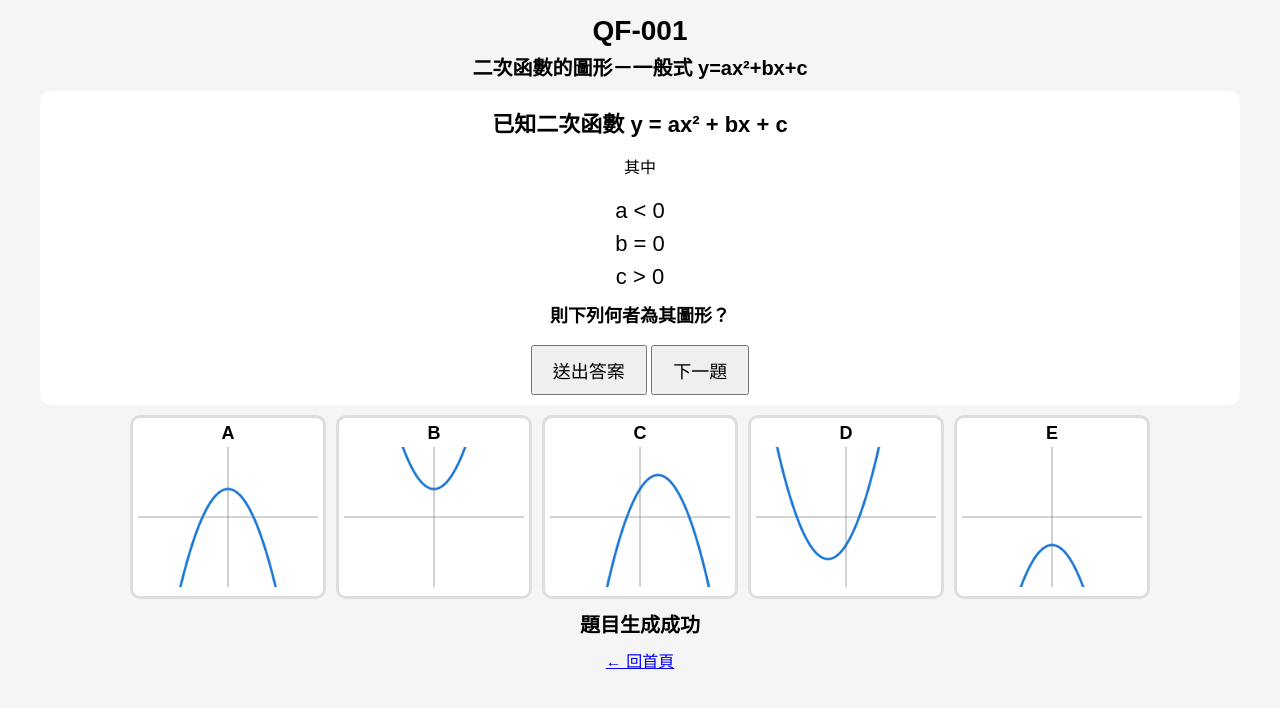
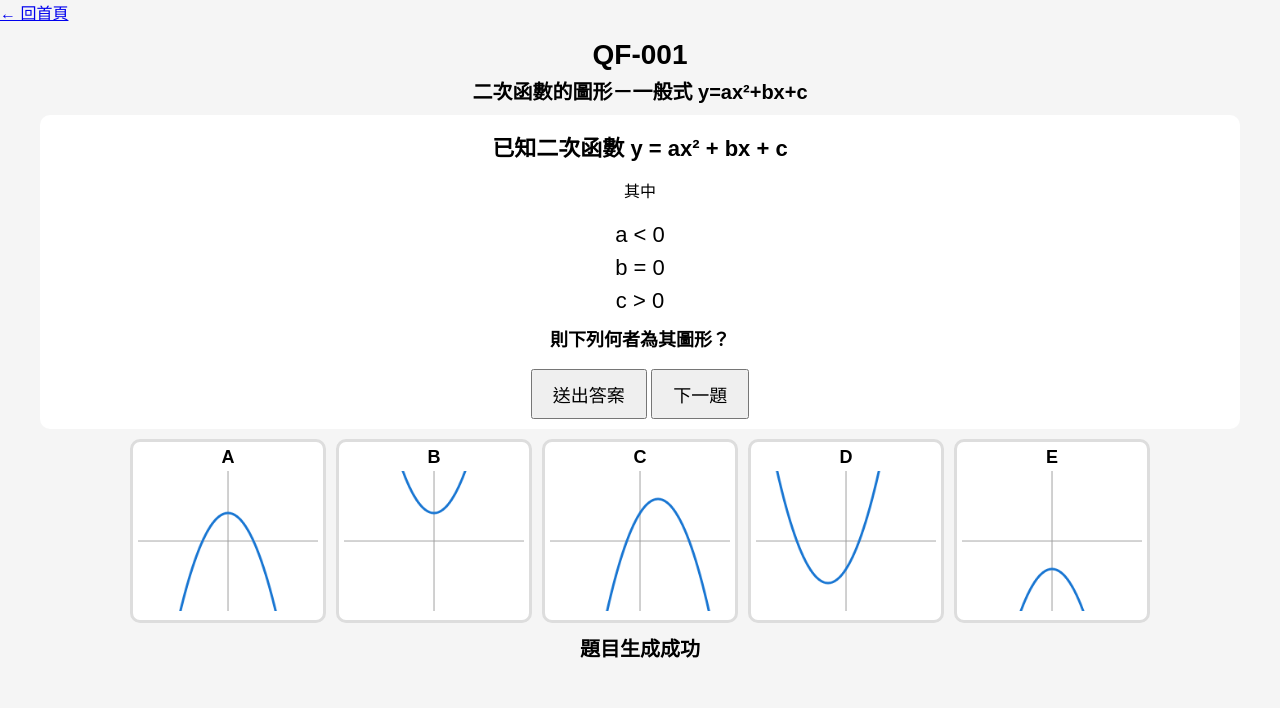
Before and after one commit to PlaidFunction1010/running-math, a plain HTML site: page modules/qf001/index.html in a window 1280 px wide. Drawn offline with Linux system fonts and the light colour scheme.

Commit message:
Update index.html

```diff
--- a/modules/qf001/index.html
+++ b/modules/qf001/index.html
@@ -4,10 +4,13 @@
     <meta charset="UTF-8">
     <meta name="viewport" content="width=device-width, initial-scale=1.0">
     <title>QF-001 二次函數的圖形</title>
-
     <link rel="stylesheet" href="style.css">
 </head>
 <body>
+
+<a class="home-button" href="../../index.html">
+    ← 回首頁
+</a>
 
 <div class="container">
 
@@ -32,6 +35,7 @@
         </p>
 
         <div class="action-area">
+
             <button id="submitBtn">
                 送出答案
             </button>
@@ -39,6 +43,7 @@
             <button id="nextBtn">
                 下一題
             </button>
+
         </div>
 
     </div>
@@ -48,12 +53,6 @@
 
     <div id="result"></div>
 
-    <p class="back-home">
-        <a href="../../index.html">
-            ← 回首頁
-        </a>
-    </p>
-
 </div>
 
 <script src="app.js"></script>
```
